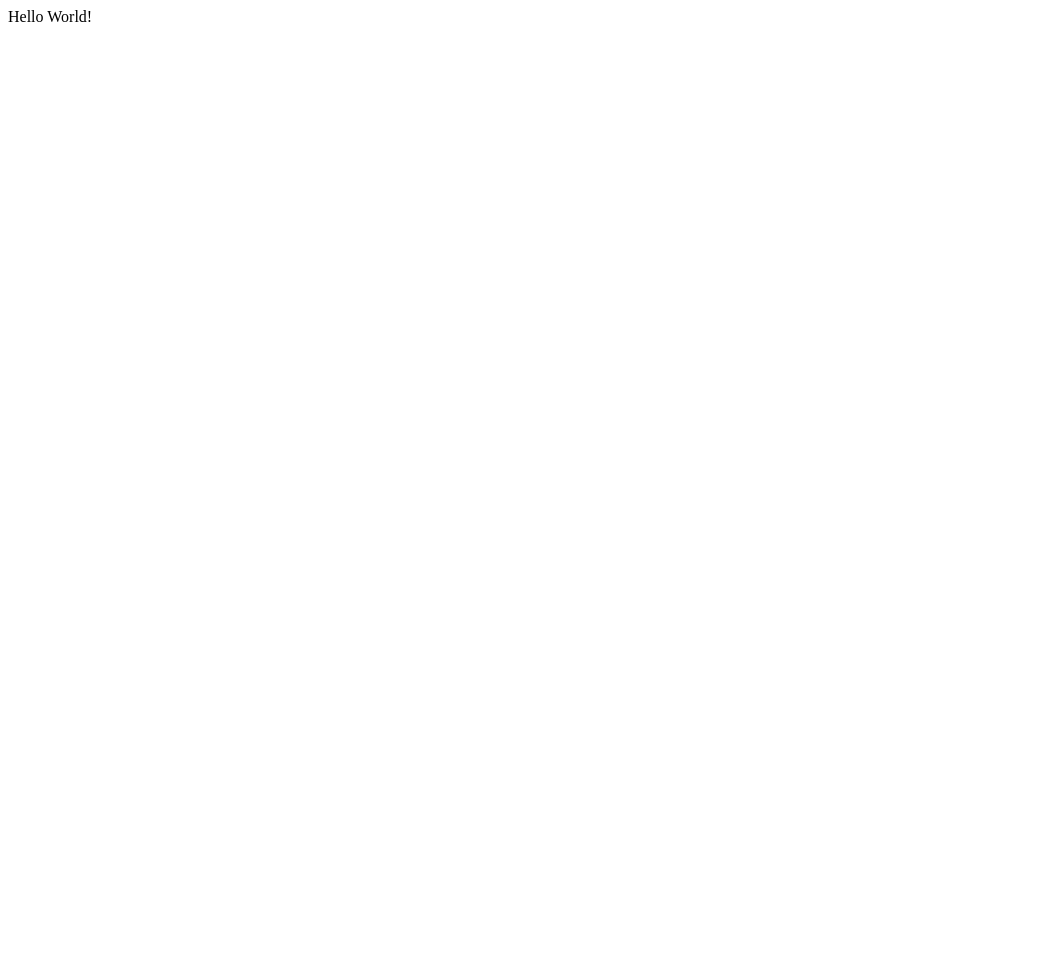
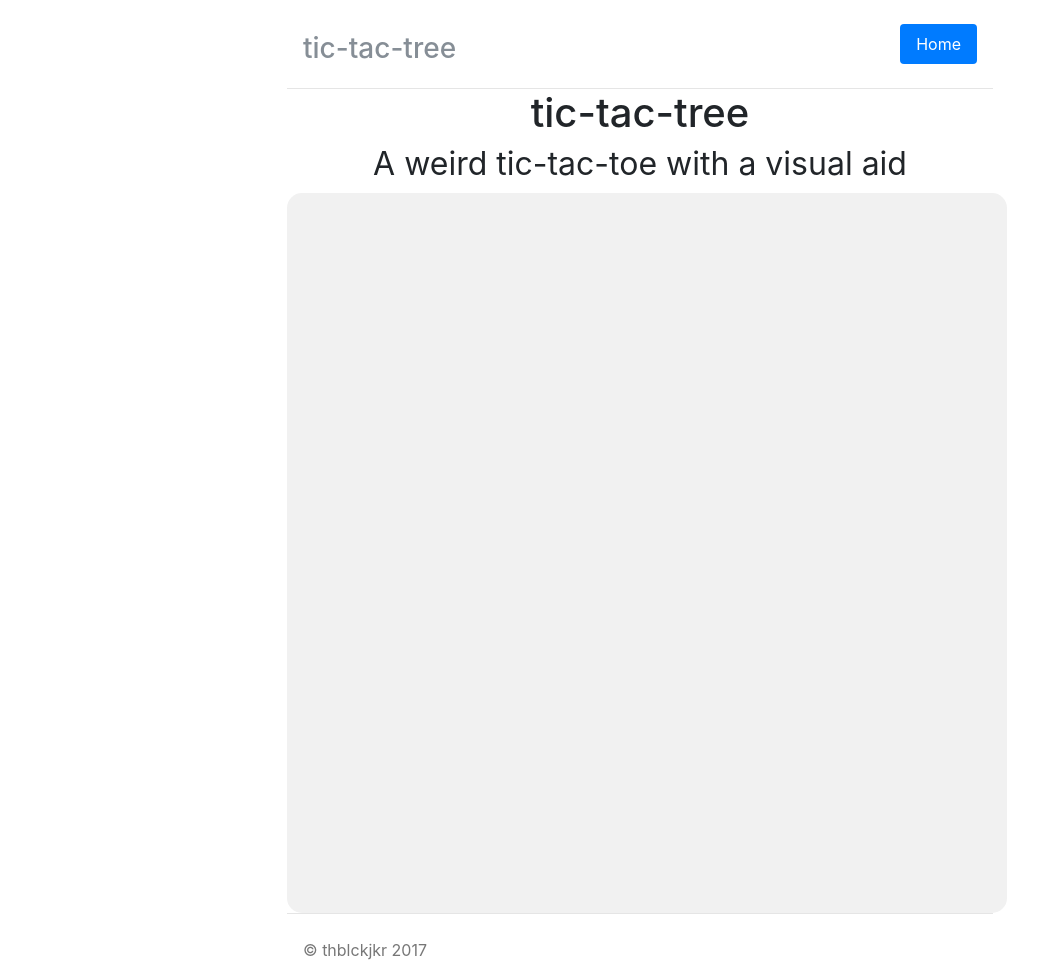
Before and after one commit to thblckjkr/tic-tac-tree, a website: page client/index.html in a window 1280 px wide. Shown: the whole page, without its empty margins (0-1062 px from the left). Before the commit the page ends 800 px from the top, so only its background shows below. Drawn offline with nearby package versions, Linux system fonts and the light colour scheme.

Commit message:
Client initial modifications

```diff
--- a/client/css/styles.css
+++ b/client/css/styles.css
@@ -0,0 +1,47 @@
+/* Space out content a bit */
+body {
+	padding-top: 1.5rem;
+	padding-bottom: 1.5rem;
+}
+
+/* Everything but the jumbotron gets side spacing for mobile first views */
+.header,
+.footer {
+	padding-right: 1rem;
+	padding-left: 1rem;
+}
+
+/* Custom page header */
+.header {
+	padding-bottom: 1rem;
+	border-bottom: .05rem solid #e5e5e5;
+}
+
+/* Make the masthead heading the same height as the navigation */
+.header h3 {
+	margin-top: 0;
+	margin-bottom: 0;
+	line-height: 3rem;
+}
+
+/* Custom page footer */
+.footer {
+	padding-top: 1.5rem;
+	color: #777;
+	border-top: .05rem solid #e5e5e5;
+}
+
+/* Customize container */
+@media (min-width: 48em) {
+	.container {
+		max-width: 46rem;
+	}
+}
+
+/*game-container*/
+#game-container{
+	width: 45rem;
+	height: 45rem;
+	background-color: #f1f1f1;
+	border-radius: 15px;
+}
--- a/client/index.html
+++ b/client/index.html
@@ -1 +1,62 @@
-Hello World!
+<!doctype html>
+<html lang="en">
+
+<head>
+	<title>Tic Tac Tree</title>
+	<!-- Required meta tags -->
+	<meta charset="utf-8">
+	<meta name="viewport" content="width=device-width, initial-scale=1, shrink-to-fit=no">
+
+	<!-- Bootstrap CSS -->
+	<link rel="stylesheet" href="https://maxcdn.bootstrapcdn.com/bootstrap/4.0.0-beta.2/css/bootstrap.min.css" integrity="sha384-PsH8R72JQ3SOdhVi3uxftmaW6Vc51MKb0q5P2rRUpPvrszuE4W1povHYgTpBfshb"
+	crossorigin="anonymous">
+
+	<link rel="stylesheet" href="css/styles.css">
+</head>
+
+<body>
+<div class="container">
+	<header class="header clearfix">
+		<nav>
+			<ul class="nav nav-pills float-right">
+				<li class="nav-item">
+					<a class="nav-link active" href="#">Home <span class="sr-only">(current)</span></a>
+				</li>
+			</ul>
+		</nav>
+		<h3 class="text-muted">tic-tac-tree</h3>
+	</header>
+
+	<main role="main">
+		<h1 class="text-center">
+			tic-tac-tree
+			<br>
+			<small>A weird tic-tac-toe with a visual aid</small>
+		</h1>
+
+		<div id="game-container">
+		</div>
+	</main>
+
+	<footer class="footer">
+		<p>&copy; thblckjkr 2017</p>
+	</footer>
+
+	<!-- /container -->
+</div>
+
+<!-- Required JavaScript -->
+<!-- jQuery first, then Popper.js, then Bootstrap JS at last script -->
+<script src="https://code.jquery.com/jquery-3.2.1.slim.min.js" integrity="sha384-KJ3o2DKtIkvYIK3UENzmM7KCkRr/rE9/Qpg6aAZGJwFDMVNA/GpGFF93hXpG5KkN"
+   crossorigin="anonymous"></script>
+
+<script src="https://cdnjs.cloudflare.com/ajax/libs/popper.js/1.12.3/umd/popper.min.js" integrity="sha384-vFJXuSJphROIrBnz7yo7oB41mKfc8JzQZiCq4NCceLEaO4IHwicKwpJf9c9IpFgh"
+   crossorigin="anonymous"></script>
+
+<script src="https://maxcdn.bootstrapcdn.com/bootstrap/4.0.0-beta.2/js/bootstrap.min.js" integrity="sha384-alpBpkh1PFOepccYVYDB4do5UnbKysX5WZXm3XxPqe5iKTfUKjNkCk9SaVuEZflJ"
+   crossorigin="anonymous"></script>
+
+<script src="js/game-client.js"></script>
+</body>
+
+</html>
--- /dev/null
+++ b/client/js/game-client.js
@@ -0,0 +1,8 @@
+var Game = function () {
+	this.gamepad = [
+		[0, 0, 0],
+		[0, 0, 0],
+		[0, 0, 0]
+	];
+	console.log(gamepad);
+}
```
Also changed, not shown: server.js (+11 -3 lines), client/js/game-pad.js (deleted), 1 other file.
